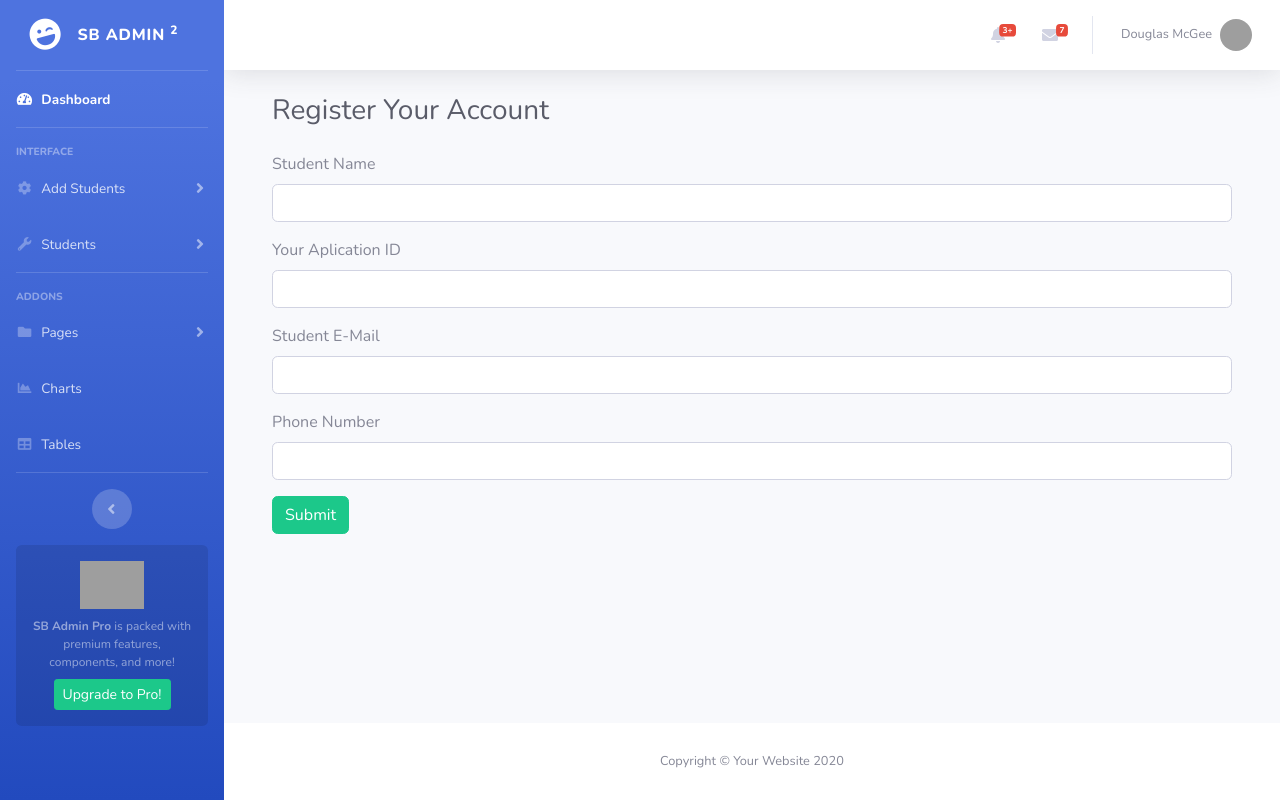
After one commit to MahinShahriarEfaz/Uni_Student_Management, a PHP site: page /student_register.php in a window 1280 px wide. The commit adds this page. Run offline with PHP 8.4, Linux system fonts and the light colour scheme; some libraries are stand-ins or nearby versions; grey boxes are pictures that could not be loaded.

Commit message:
created log in and register page

```diff
--- a/inc/top.php
+++ b/inc/top.php
@@ -9,7 +9,7 @@
     <meta name="description" content="">
     <meta name="author" content="">
 
-    <title>SB Admin 2 - Dashboard</title>
+    <title> University Website </title>
 
     <!-- Custom fonts for this template-->
     <link href="vendor/fontawesome-free/css/all.min.css" rel="stylesheet" type="text/css">
--- a/inc/topbar.php
+++ b/inc/topbar.php
@@ -6,7 +6,7 @@
                     </button>
 
                     <!-- Topbar Search -->
-                    <form
+                    <!-- <form
                         class="d-none d-sm-inline-block form-inline mr-auto ml-md-3 my-2 my-md-0 mw-100 navbar-search">
                         <div class="input-group">
                             <input type="text" class="form-control bg-light border-0 small" placeholder="Search for..."
@@ -17,7 +17,7 @@
                                 </button>
                             </div>
                         </div>
-                    </form>
+                    </form> -->
 
                     <!-- Topbar Navbar -->
                     <ul class="navbar-nav ml-auto">
--- /dev/null
+++ b/student_register.php
@@ -0,0 +1,173 @@
+
+<?php require_once("inc/top.php");?>
+
+</head>
+
+<body id="page-top">
+
+    <!-- Page Wrapper -->
+    <div id="wrapper">
+
+        <!-- Sidebar -->
+
+		<?php require_once('inc/sidebar.php');?>
+
+        <!-- End of Sidebar -->
+
+        <!-- Content Wrapper -->
+        <div id="content-wrapper" class="d-flex flex-column">
+
+            <!-- Main Content -->
+            <div id="content">
+
+                <!-- Topbar -->
+
+
+                <?php require_once('inc/topbar.php');?>
+
+
+                <!-- End of Topbar -->
+
+                <!-- Begin Page Content -->
+                <div class="container">
+                <div class="container-fluid">
+
+                    <!-- Page Heading -->
+                    <h1 class="h3 mb-4 text-gray-800">Register Your Account</h1>
+
+
+                    <div class="row">
+                        <div class="col">
+                            <form action="" method="post">
+                               <div class="form-group">
+
+                                    <label>Student Name</label>
+                                    <input type="text" name="student_name" class="form-control"/>
+
+                               </div>
+                               <div class="form-group">
+
+                                    <label>Your Aplication ID</label>
+                                    <input type="number" name="application_id" class="form-control"/>
+
+                               </div>
+
+                               <div class="form-group">
+
+                                    <label>Student E-Mail</label>
+                                    <input type="email" name="student_email" class="form-control"/>
+
+                               </div>
+
+                               <div class="form-group">
+
+                                    <label>Phone Number</label>
+                                    <input type="text" name="student_phone" class="form-control"/>
+
+                               </div>
+
+
+                               <div class="form-group">
+
+                                    <input type="submit" name="insert-btn" class="btn btn-success"/>
+
+                               </div>
+
+                            </form>
+
+                            <?php
+
+                            require_once('inc/db_con.php');
+
+                             if (isset($_POST['insert-btn'])){
+
+                                 $student_name = $_POST['student_name'];
+                                 $application_id = $_POST['application_id'];
+                                 $student_email = $_POST['student_email'];
+                                 $student_phone = $_POST['student_phone'];
+
+                            if(empty($student_name) || empty($application_id) || empty($student_email) || empty($student_phone)){
+
+                                echo "Fields cannot be empty";
+                            }else{
+
+                             $insert_student = "INSERT INTO registration(student_name,application_id,student_email,student_phone) VALUES ('$student_name','$application_id','$student_email','$student_phone')";
+
+                             $run_student= mysqli_query($conn,$insert_student);
+
+                             if($run_student == true){
+
+                                 echo "Data inserted";
+                             } else{
+
+                                 echo 'Try again';
+                             }
+
+
+
+                             }
+                            }
+
+                            // if (mysqli_connect_errno()){
+                            //      echo "fail";
+
+
+                            //  }else{
+
+                            //      echo "success";
+                            //  }
+
+                            ?>
+
+                        </div>
+                    </div>
+
+                </div>
+                </div>
+                <!-- /.container-fluid -->
+
+            </div>
+            <!-- End of Main Content -->
+
+            <!-- Footer -->
+            <footer class="sticky-footer bg-white">
+                <div class="container my-auto">
+                    <div class="copyright text-center my-auto">
+                        <span>Copyright &copy; Your Website 2020</span>
+                    </div>
+                </div>
+            </footer>
+            <!-- End of Footer -->
+
+        </div>
+        <!-- End of Content Wrapper -->
+
+    </div>
+    <!-- End of Page Wrapper -->
+
+    <!-- Scroll to Top Button-->
+    <a class="scroll-to-top rounded" href="#page-top">
+        <i class="fas fa-angle-up"></i>
+    </a>
+
+    <!-- Logout Modal-->
+    <div class="modal fade" id="logoutModal" tabindex="-1" role="dialog" aria-labelledby="exampleModalLabel"
+        aria-hidden="true">
+        <div class="modal-dialog" role="document">
+            <div class="modal-content">
+                <div class="modal-header">
+                    <h5 class="modal-title" id="exampleModalLabel">Ready to Leave?</h5>
+                    <button class="close" type="button" data-dismiss="modal" aria-label="Close">
+                        <span aria-hidden="true">×</span>
+                    </button>
+                </div>
+                <div class="modal-body">Select "Logout" below if you are ready to end your current session.</div>
+                <div class="modal-footer">
+                    <button class="btn btn-secondary" type="button" data-dismiss="modal">Cancel</button>
+                    <a class="btn btn-primary" href="login.html">Logout</a>
+                </div>
+            </div>
+        </div>
+    </div>
+
+<?php require_once("inc/footer.php");?>
```
Also changed, not shown: login.php (added, +102 -0 lines).
